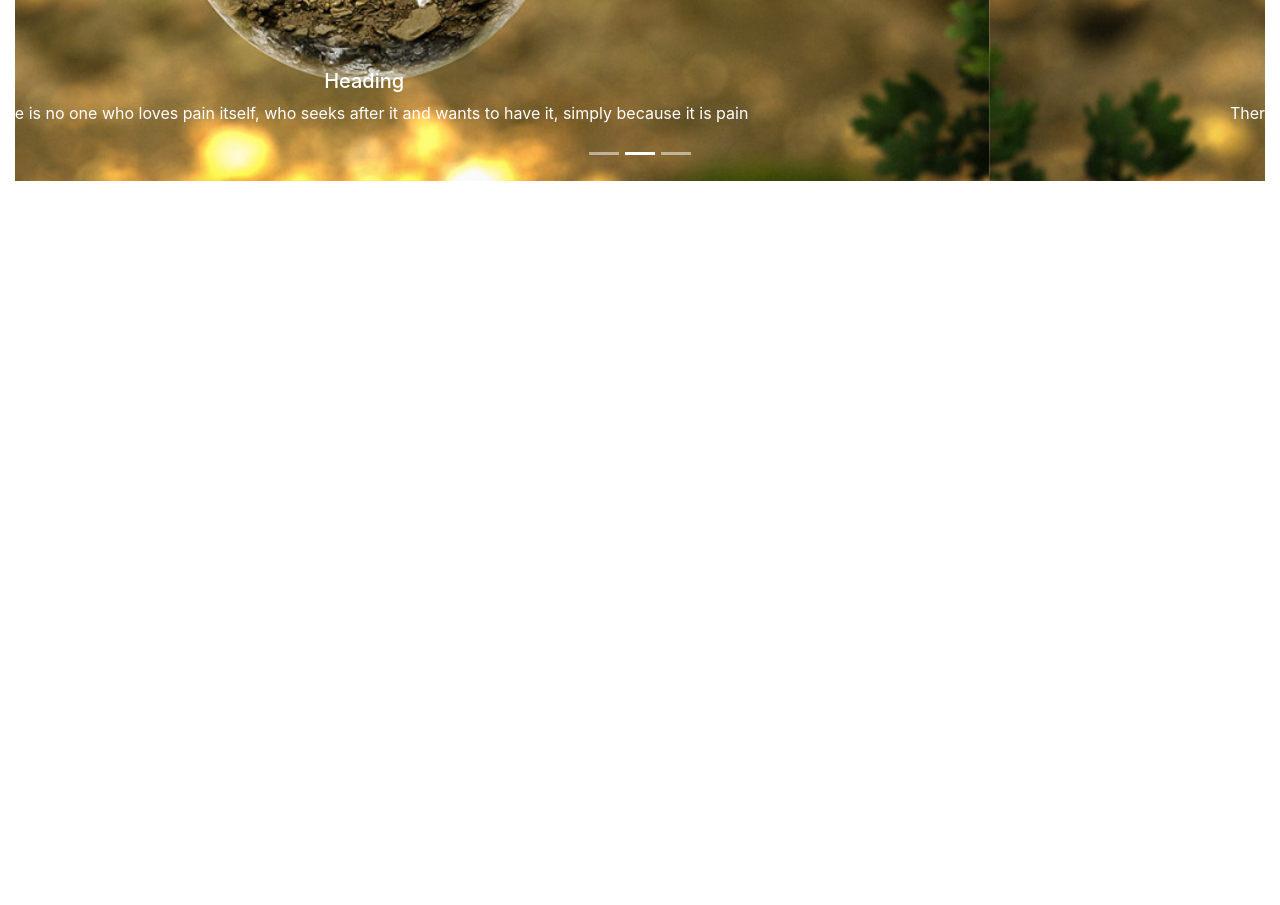
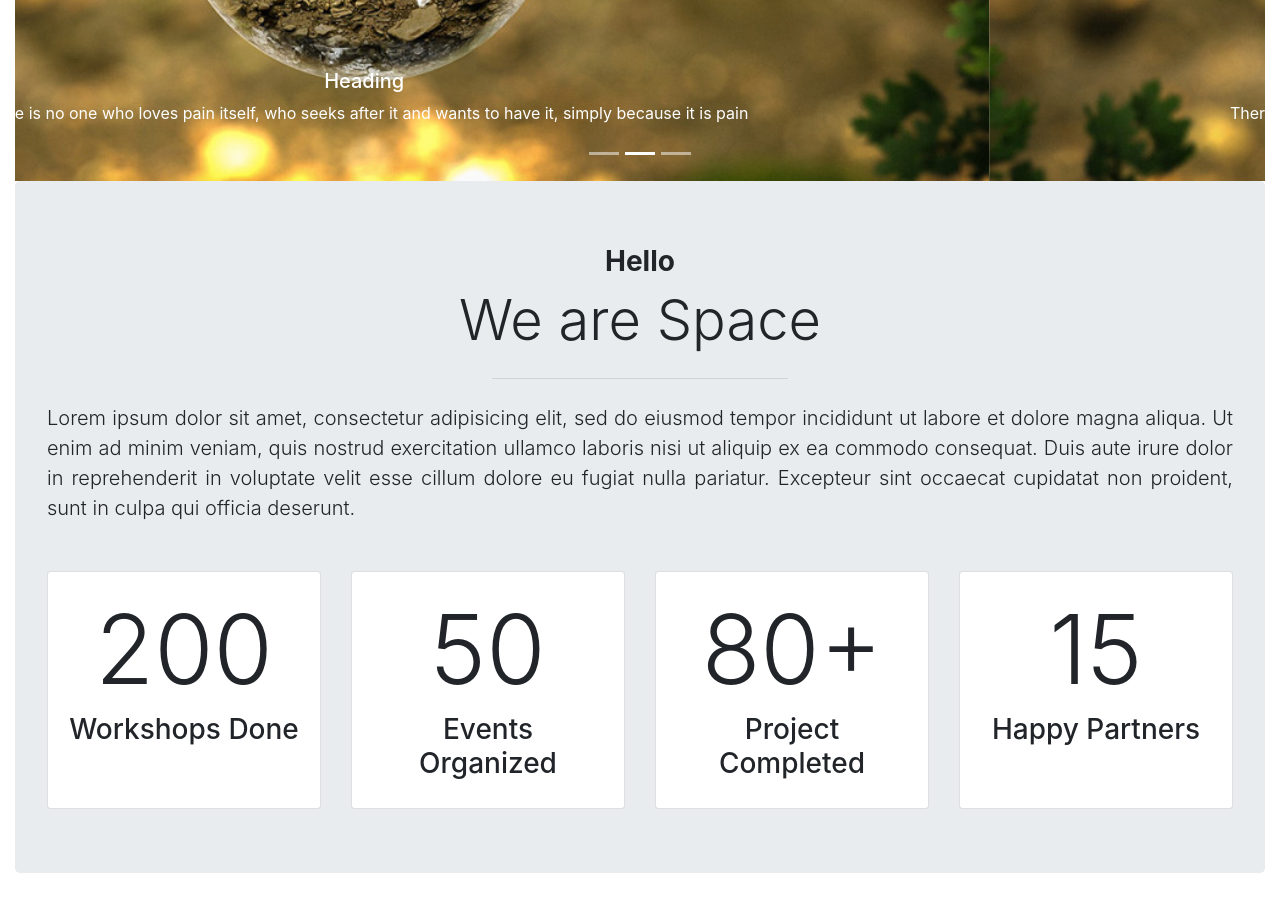
Before and after one commit to jithin-space/Header, a plain HTML site: page index.html in a window 1280 px wide. Shown: the part 500-1405 px from the top of the page. Before the commit the page ends 800 px from the top, so only its background shows below. Drawn offline with nearby package versions, Linux system fonts and the light colour scheme.

Commit message:
About Us Section
Ref:https://getbootstrap.com/docs/4.0/components/jumbotron/
Ref:https://getbootstrap.com/docs/4.0/components/card/

Components Used

1. Jumbotron
2. Card Decks

```diff
--- a/index.html
+++ b/index.html
@@ -97,6 +97,56 @@
      <!-- end of next buttons  -->
     </div>
   </div>
+<!-- About section -->
+  <div class="container-fluid">
+    <div class="jumbotron">
+      <h3 class="text-center font-weight-bold">Hello</h3>
+      <h1 class="display-4 text-center">We are Space</h1>
+        <!-- my means margin top and bottom with 4rem values -->
+      <hr class="my-4 w-25" >
+      <p class="lead text-justify mb-5">Lorem ipsum dolor sit amet, consectetur adipisicing elit, sed do eiusmod
+        tempor incididunt ut labore et dolore magna aliqua. Ut enim ad minim veniam, quis nostrud
+         exercitation ullamco laboris nisi ut aliquip ex ea commodo consequat.
+          Duis aute irure dolor in reprehenderit in voluptate velit esse cillum dolore eu fugiat nulla pariatur.
+         Excepteur sint occaecat cupidatat non proident, sunt in culpa qui officia deserunt. </p>
+
+      <!-- Using Card Decks  -->
+
+      <div class="card-deck">
+        <div class="card">
+          <div class="card-body">
+             <h1 class="card-title display-1 text-center">200</h1>
+             <h3 class="card-subtitle mb-2 text-center">Workshops Done</h3>
+          </div>
+
+        </div>
+        <div class="card">
+          <div class="card-body">
+             <h1 class="card-title display-1 text-center">50</h1>
+             <h3 class="card-subtitle mb-2 text-center">Events Organized</h3>
+          </div>
+        </div>
+        <div class="card">
+          <div class="card-body">
+             <h1 class="card-title display-1 text-center">80+</h1>
+             <h3 class="card-subtitle mb-2 text-center">Project Completed</h3>
+          </div>
+        </div>
+        <div class="card">
+          <div class="card-body">
+             <h1 class="card-title display-1 text-center">15</h1>
+             <h3 class="card-subtitle mb-2 text-center">Happy Partners</h3>
+          </div>
+        </div>
+      </div>
+
+      <!-- End of Card Decks -->
+    </div>
+  </div>
+
+<!-- End of About -->
+
+
   <!--bootstrap4 js cdn'  -->
   <script src="https://code.jquery.com/jquery-3.2.1.slim.min.js" integrity="sha384-KJ3o2DKtIkvYIK3UENzmM7KCkRr/rE9/Qpg6aAZGJwFDMVNA/GpGFF93hXpG5KkN" crossorigin="anonymous"></script>
   <script src="https://cdnjs.cloudflare.com/ajax/libs/popper.js/1.12.9/umd/popper.min.js" integrity="sha384-ApNbgh9B+Y1QKtv3Rn7W3mgPxhU9K/ScQsAP7hUibX39j7fakFPskvXusvfa0b4Q" crossorigin="anonymous"></script>
```
